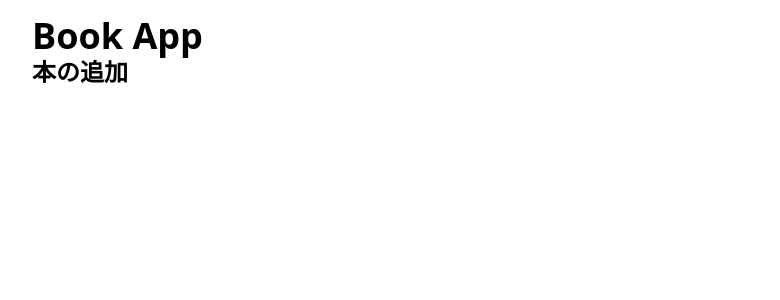
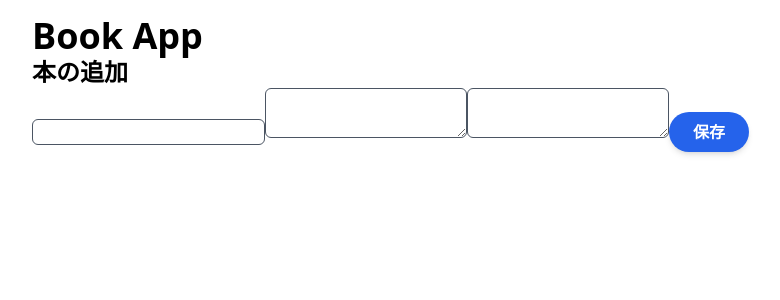
Before and after one commit to tachibanayu24/next-supabase-sample, a Next.js app: page /new in a window 1280 px wide. Shown: the top 300 px of the page, without its empty margins (0-780 px from the left). Built offline with nearby package versions, Linux system fonts and the light colour scheme.

Commit message:
form要素を構成して入力値を取得できるようにする

```diff
--- a/pages/new.tsx
+++ b/pages/new.tsx
@@ -1,11 +1,44 @@
+import { Button } from "@/components";
+import { FormEvent } from "react";
+
 // 本を新規追加するページ
 // Next.jsのページコンポーネントは、pagesディレクトリに配置することで、
 // 自動的にルーティングされる
 export default function New() {
+  // formをsubmitしたときのハンドラー
+  const handleSubmit = (e: FormEvent<HTMLFormElement>) => {
+    // デフォルトの挙動をキャンセル
+    // submit eventの場合は、ページがリロードされるのを防ぐ
+    e.preventDefault();
+    // FormDataインスタンスを生成して、form要素から値を取得する
+    const form = new FormData(e.target as HTMLFormElement);
+    const title = form.get("title");
+    const summary = form.get("summary");
+    const comment = form.get("comment");
+
+    console.log({ title, summary, comment });
+  };
+
   return (
     <main className="py-4 px-8">
       <h1 className="text-4xl font-bold">Book App</h1>
       <h2 className="text-2xl font-bold">本の追加</h2>
+      <div>
+        <form onSubmit={handleSubmit}>
+          <input name="title" className="border border-gray-600 rounded-md" />
+          <textarea
+            name="summary"
+            className="border border-gray-600 rounded-md"
+          />
+          <textarea
+            name="comment"
+            className="border border-gray-600 rounded-md"
+          />
+          <Button size="md" type="submit">
+            保存
+          </Button>
+        </form>
+      </div>
     </main>
   );
 }
```
